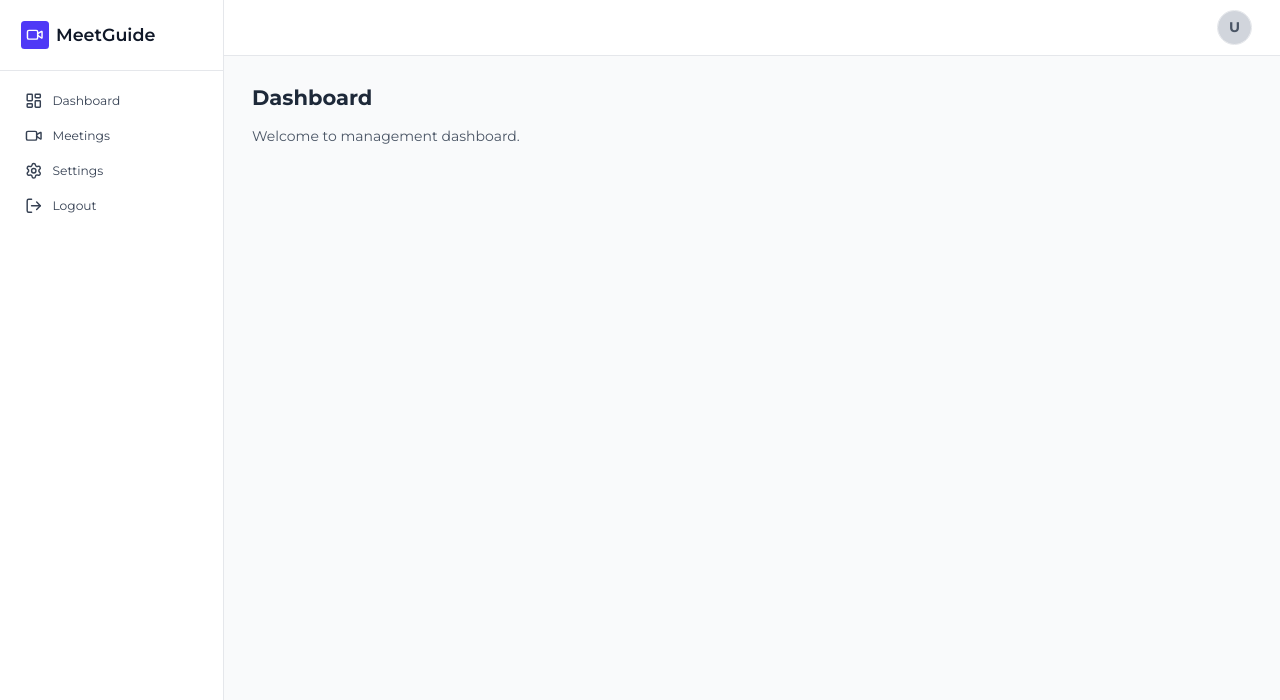
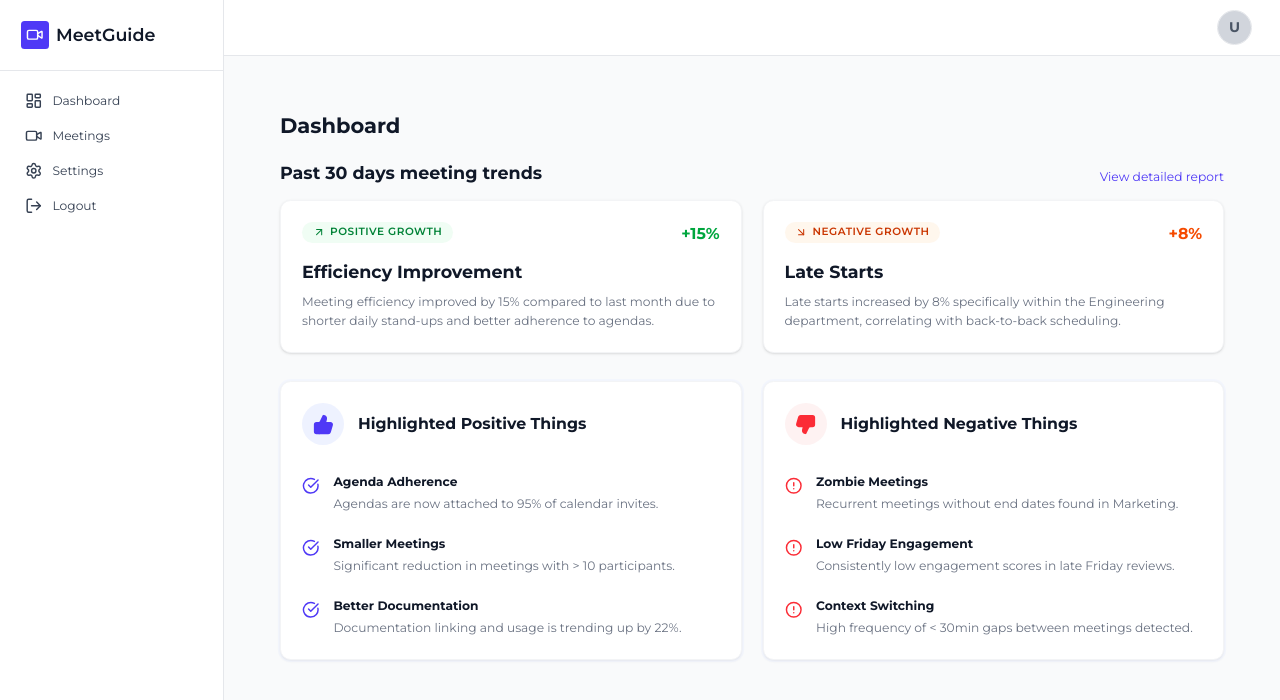
Before and after one commit to AkilaIshanMeegoda/meet-guide, a Next.js app in the folder meet-guide-app/: page /management/dashboard in a window 1280 px wide. Shown: the top 700 px of the page. Built offline with nearby package versions, Linux system fonts and the light colour scheme.

Commit message:
Add dashboard page with TrendCard and HighlightCard components.

```diff
--- a/meet-guide-app/app/(dashboard)/management/dashboard/page.tsx
+++ b/meet-guide-app/app/(dashboard)/management/dashboard/page.tsx
@@ -1,8 +1,83 @@
+import TrendCard from "@/components/dashboard/TrendCard";
+import HighlightCard from "@/components/dashboard/HighlightCard";
+
 export default function ManagementDashboardPage() {
     return (
-        <div>
-            <h1 className="text-2xl font-bold text-gray-800 mb-4">Dashboard</h1>
-            <p className="text-gray-600">Welcome to management dashboard.</p>
+        <div className="p-8 max-w-7xl mx-auto">
+            <div className="mb-8">
+                <h1 className="text-2xl font-bold text-gray-900 mb-6">Dashboard</h1>
+
+                <div className="flex justify-between items-end mb-4">
+                    <h2 className="text-xl font-bold text-gray-900">
+                        Past 30 days meeting trends
+                    </h2>
+                    <button className="text-indigo-600 font-medium text-sm hover:text-indigo-700">
+                        View detailed report
+                    </button>
+                </div>
+
+                <div className="grid grid-cols-1 md:grid-cols-2 gap-6 mb-8">
+                    <TrendCard
+                        title="Efficiency Improvement"
+                        description="Meeting efficiency improved by 15% compared to last month due to shorter daily stand-ups and better adherence to agendas."
+                        percentage="+15%"
+                        isPositive={true}
+                        tagLabel="POSITIVE GROWTH"
+                    />
+                    <TrendCard
+                        title="Late Starts"
+                        description="Late starts increased by 8% specifically within the Engineering department, correlating with back-to-back scheduling."
+                        percentage="+8%"
+                        isPositive={false}
+                        tagLabel="NEGATIVE GROWTH"
+                    />
+                </div>
+
+                <div className="grid grid-cols-1 md:grid-cols-2 gap-6">
+                    <HighlightCard
+                        type="positive"
+                        title="Highlighted Positive Things"
+                        items={[
+                            {
+                                title: "Agenda Adherence",
+                                description:
+                                    "Agendas are now attached to 95% of calendar invites.",
+                            },
+                            {
+                                title: "Smaller Meetings",
+                                description:
+                                    "Significant reduction in meetings with > 10 participants.",
+                            },
+                            {
+                                title: "Better Documentation",
+                                description:
+                                    "Documentation linking and usage is trending up by 22%.",
+                            },
+                        ]}
+                    />
+                    <HighlightCard
+                        type="negative"
+                        title="Highlighted Negative Things"
+                        items={[
+                            {
+                                title: "Zombie Meetings",
+                                description:
+                                    "Recurrent meetings without end dates found in Marketing.",
+                            },
+                            {
+                                title: "Low Friday Engagement",
+                                description:
+                                    "Consistently low engagement scores in late Friday reviews.",
+                            },
+                            {
+                                title: "Context Switching",
+                                description:
+                                    "High frequency of < 30min gaps between meetings detected.",
+                            },
+                        ]}
+                    />
+                </div>
+            </div>
         </div>
     );
 }
--- /dev/null
+++ b/meet-guide-app/components/dashboard/HighlightCard.tsx
@@ -0,0 +1,57 @@
+import { ThumbsUp, ThumbsDown, CheckCircle, AlertCircle } from "lucide-react";
+
+interface HighlightItem {
+    title: string;
+    description: string;
+}
+
+interface HighlightCardProps {
+    type: "positive" | "negative";
+    title: string;
+    items: HighlightItem[];
+}
+
+const HighlightCard = ({ type, title, items }: HighlightCardProps) => {
+    const isPositive = type === "positive";
+
+    const HeaderIcon = isPositive ? ThumbsUp : ThumbsDown;
+    const ItemIcon = isPositive ? CheckCircle : AlertCircle;
+
+    // Exact colors from the screenshot
+    const headerIconBg = isPositive ? "bg-indigo-50" : "bg-red-50";
+    const headerIconColor = isPositive ? "text-indigo-600" : "text-red-500";
+    const itemIconColor = isPositive ? "text-indigo-600" : "text-red-500";
+
+    return (
+        <div className="bg-white p-6 rounded-xl border border-gray-100 shadow-sm h-full ring-2 ring-indigo-50/50">
+            <div className="flex items-center gap-4 mb-8">
+                <div
+                    className={`w-12 h-12 rounded-full flex items-center justify-center ${headerIconBg} ${headerIconColor}`}
+                >
+                    <HeaderIcon className="w-6 h-6 fill-current" />
+                </div>
+                <h3 className="text-lg font-bold text-gray-900">{title}</h3>
+            </div>
+
+            <div className="space-y-6">
+                {items.map((item, index) => (
+                    <div key={index} className="flex gap-4 items-start">
+                        <div className="mt-1 flex-shrink-0">
+                            <ItemIcon className={`w-5 h-5 ${itemIconColor}`} />
+                        </div>
+                        <div>
+                            <h4 className="text-sm font-bold text-gray-900 mb-1">
+                                {item.title}
+                            </h4>
+                            <p className="text-sm text-gray-500 leading-relaxed">
+                                {item.description}
+                            </p>
+                        </div>
+                    </div>
+                ))}
+            </div>
+        </div>
+    );
+};
+
+export default HighlightCard;
--- /dev/null
+++ b/meet-guide-app/components/dashboard/TrendCard.tsx
@@ -0,0 +1,51 @@
+import { ArrowUpRight, ArrowDownRight } from "lucide-react";
+
+interface TrendCardProps {
+    title: string;
+    description: string;
+    percentage: string;
+    isPositive: boolean;
+    tagLabel: string;
+}
+
+const TrendCard = ({
+    title,
+    description,
+    percentage,
+    isPositive,
+    tagLabel,
+}: TrendCardProps) => {
+    return (
+        <div className="bg-white p-6 rounded-xl border border-gray-100 shadow-sm flex flex-col h-full">
+            <div className="flex justify-between items-start mb-4">
+                <span
+                    className={`inline-flex items-center gap-1.5 px-3 py-1 rounded-full text-xs font-semibold uppercase tracking-wider ${
+                        isPositive
+                            ? "bg-green-50 text-green-700"
+                            : "bg-orange-50 text-orange-700"
+                    }`}
+                >
+                    {isPositive ? (
+                        <ArrowUpRight className="w-3.5 h-3.5" />
+                    ) : (
+                        <ArrowDownRight className="w-3.5 h-3.5" />
+                    )}
+                    {tagLabel}
+                </span>
+
+                <span
+                    className={`text-lg font-bold ${
+                        isPositive ? "text-green-600" : "text-orange-600"
+                    }`}
+                >
+                    {percentage}
+                </span>
+            </div>
+
+            <h3 className="text-xl font-bold text-gray-900 mb-2">{title}</h3>
+            <p className="text-gray-500 text-sm leading-relaxed">{description}</p>
+        </div>
+    );
+};
+
+export default TrendCard;
```
